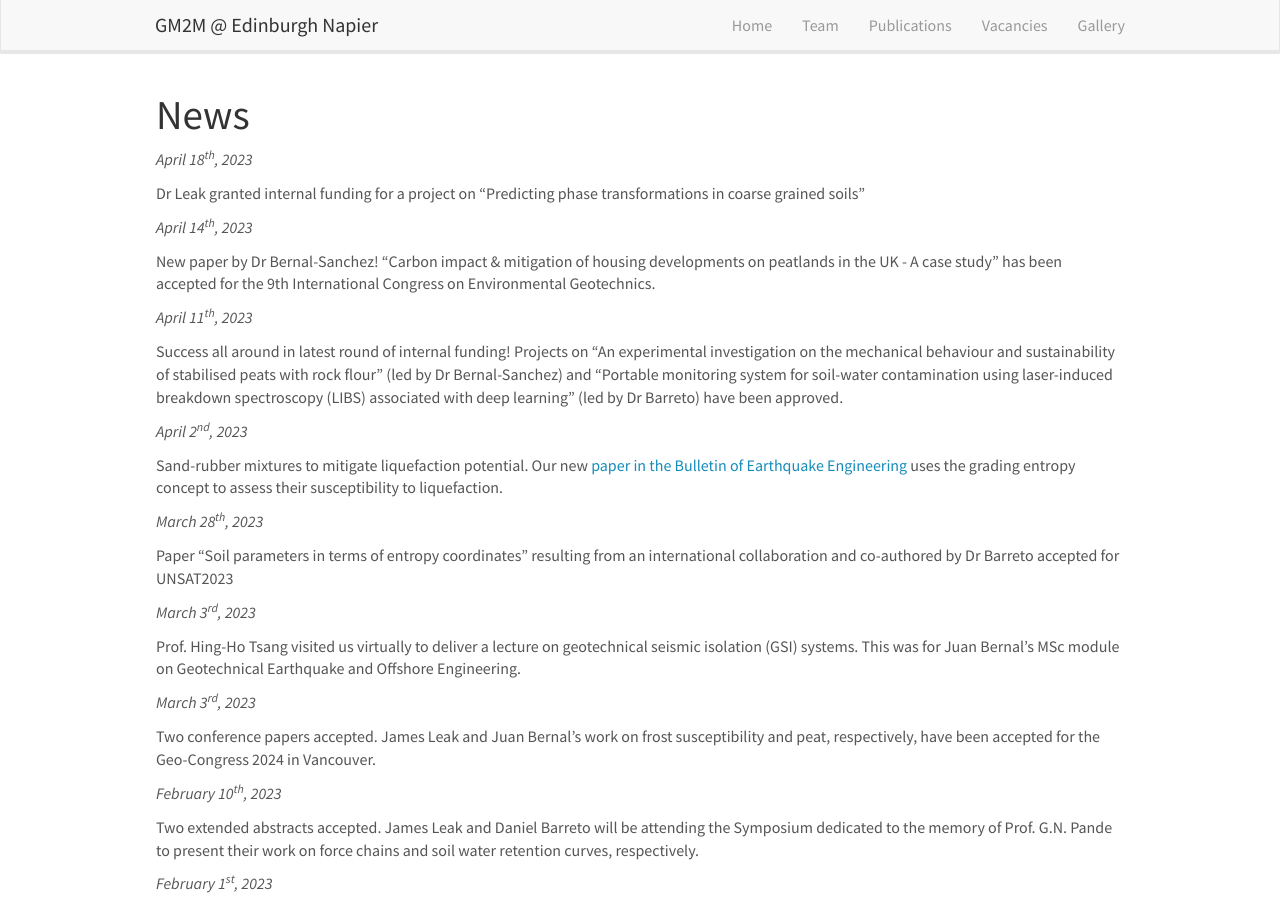
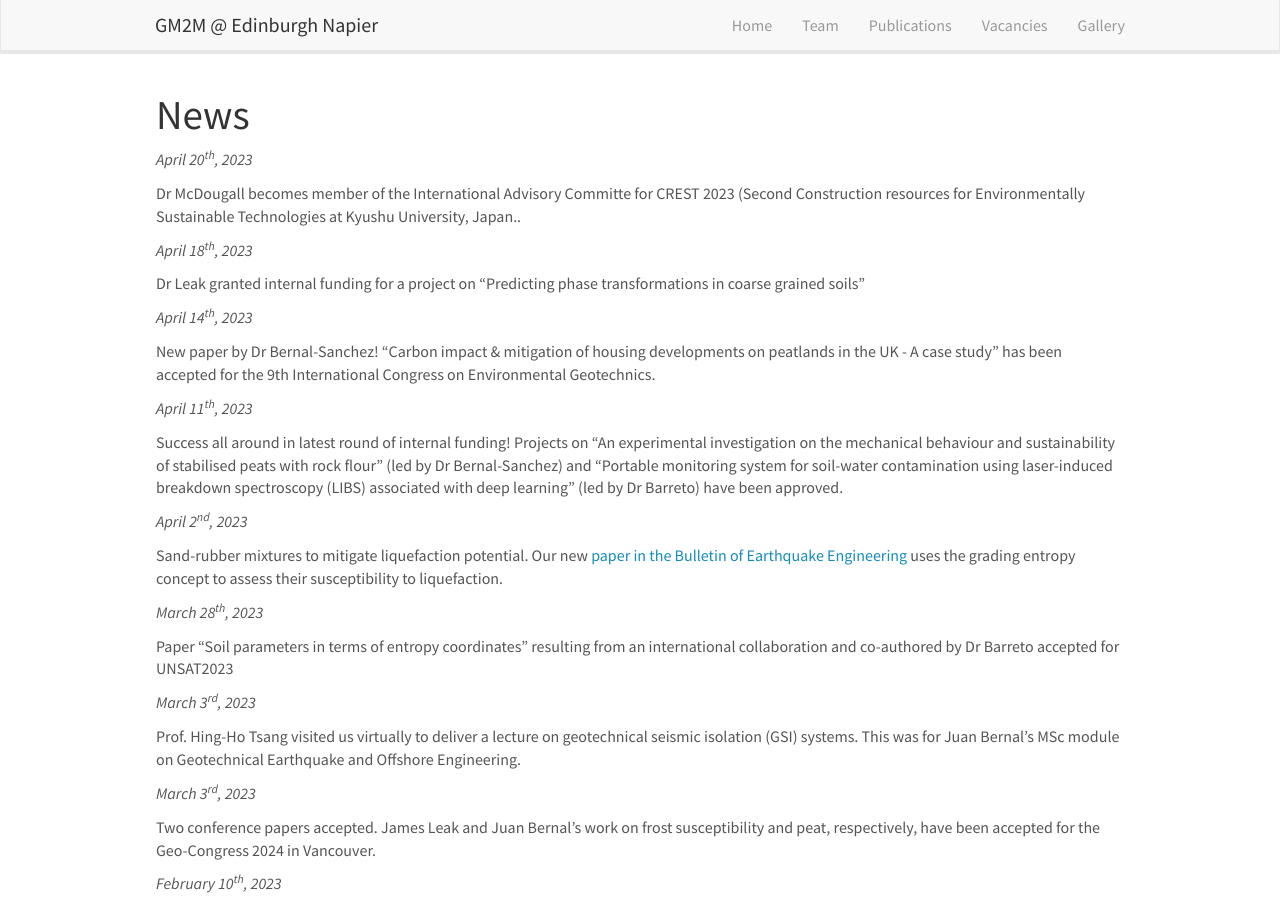
Before and after one commit to dbarretog/gm2m, a Jekyll site: the page built from _pages/allnews.md, in a window 1280 px wide and 900 px high. Built offline with Jekyll 4.4.1, drawn with Linux system fonts in a browser that asks for light colours; nearby versions of some CDN libraries.

Commit message:
News updated with CREST2023

```diff
--- a/_data/news.yml
+++ b/_data/news.yml
@@ -1,3 +1,6 @@
+- date: April 20<sup>th</sup>, 2023
+  headline: Dr McDougall becomes member of the International Advisory Committe for CREST 2023 (Second Construction resources for Environmentally Sustainable Technologies at Kyushu University, Japan..
+
 - date: April 18<sup>th</sup>, 2023
   headline: Dr Leak granted internal funding for a project on "Predicting phase transformations in coarse grained soils"
 
```
